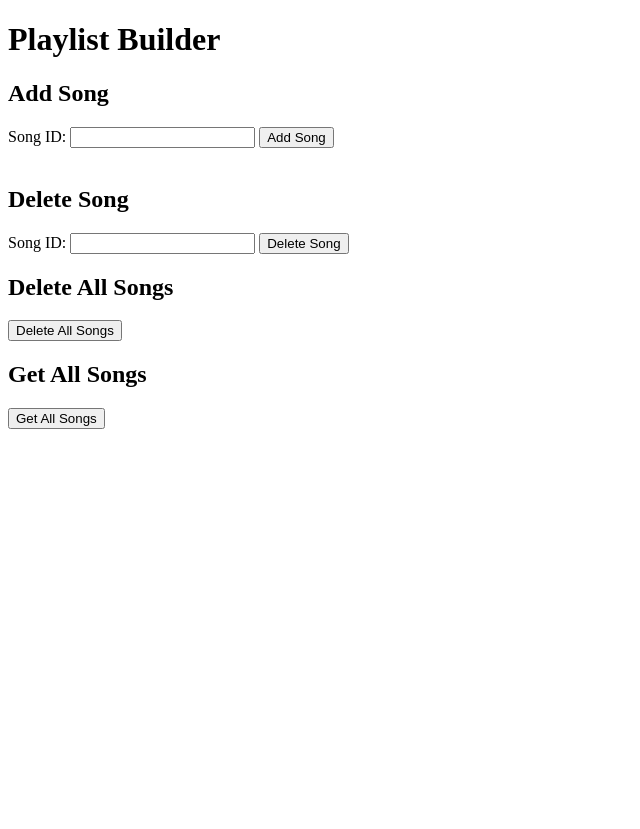
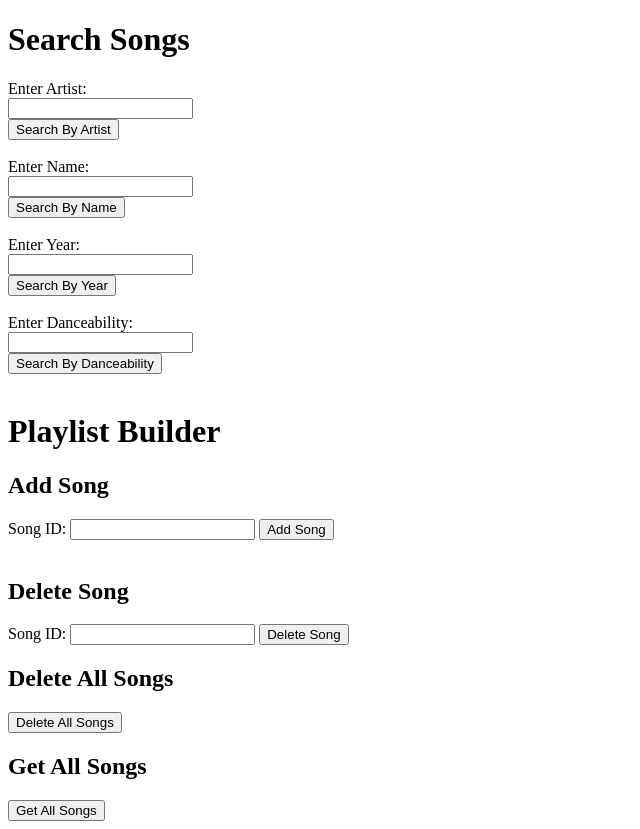
Before and after one commit to ganesh-0806/SongSearch, a Flask app: page /playlist/ in a window 1280 px wide. Shown: the whole page, without its empty margins (0-640 px from the left). Before the commit the page ends 429 px from the top, so only its background shows below. Run offline with Flask 3, Linux system fonts and the light colour scheme.

Commit message:
added song seach to user page

```diff
--- a/server/db.yml
+++ b/server/db.yml
@@ -1,3 +1,3 @@
 mongodb_name: 'testdb'
-host: '54.204.125.104'
+host: '34.207.191.168'
 port: '27017'
--- a/server/playlist.py
+++ b/server/playlist.py
@@ -8,7 +8,7 @@ playlist = Blueprint('playlist', __name__)
 def dashboard():
     return render_template('playlist.html')
 
-@playlist.route('/playlist/addSong', methods=['POST'])
+@playlist.route('/playlist/addSong/', methods=['POST'])
 def addSong():
     if request.method == 'POST':
         # Get the data from the form
@@ -27,6 +27,7 @@ def addSong():
             userCollection.update_one({'username': username}, {'$push': {'SongIDs': songID}})
         else:
             return jsonify({'message': 'Song not found'}), 404
+    return redirect(url_for('playlist.dashboard'))
 
 @playlist.route('/playlist/deleteSong/', methods=['POST'])
 def deleteSong():
@@ -48,6 +49,7 @@ def deleteSong():
 
         else:
             return jsonify({'message': 'Song not found'}), 404
+    return redirect(url_for('playlist.dashboard'))
 
 @playlist.route('/playlist/deleteAll/', methods=['POST'])
 def deleteAll():
@@ -64,6 +66,7 @@ def deleteAll():
         )
 
         return jsonify({'message': 'Songs Deletion successful'}), 200
+    return redirect(url_for('playlist.dashboard'))
 
 @playlist.route('/playlist/getSongs/', methods=['POST'])
 def getSongs():
@@ -76,5 +79,11 @@ def getSongs():
 
         user_document = userCollection.find_one({'username': username})
         song_ids = user_document.get('SongIDs', [])
-        songs = songsCollection.find({'SongID': {'$in': song_ids}})
-        return list(songs)
+        search_ids = []
+        for search in song_ids:
+            search_ids.append(search)
+        songs = songsCollection.find({'SongID': {'$in': search_ids}})
+        res = []
+        for song in songs:
+            res.append(str(song))
+        return res
--- a/server/templates/playlist.html
+++ b/server/templates/playlist.html
@@ -5,10 +5,45 @@
     <title>Playlist</title>
 </head>
 <body>
+  <h1>Search Songs</h1>
+  <div id="view">
+        <form action="/readbyartist" method="post">
+            <label for="view-song-artist">Enter Artist:</label>
+            </br>
+            <input type="text" id="view-song-artist" name="view-value-artist"/>
+            </br>
+            <button type=submit id="view-button-artist">Search By Artist</button>
+        </form>
+        </br>
+        <form action="/readbyname" method="post">
+            <label for="view-song-name">Enter Name:</label>
+            </br>
+            <input type="text" id="view-song-name" name="view-value-name"/>
+            </br>
+            <button type=submit id="view-button-name">Search By Name</button>
+        </form>
+        </br>
+        <form action="/readbyyear" method="post">
+            <label for="view-song-year">Enter Year:</label>
+            </br>
+            <input type="text" id="view-song-year" name="view-value-year"/>
+            </br>
+            <button type=submit id="view-button-year">Search By Year</button>
+        </form>
+        </br>
+        <form action="/readbydance" method="post">
+            <label for="view-song-dance">Enter Danceability:</label>
+            </br>
+            <input type="text" id="view-song-dance" name="view-value-dance"/>
+            </br>
+            <button type=submit id="view-button-dance">Search By Danceability</button>
+        </form>
+    </div>
+  </br>
   <h1>Playlist Builder</h1>
   <div id="add">
     <h2>Add Song</h2>
-    <form action="/addSong/" method="post">
+    <form action="/playlist/addSong/" method="post">
       <label for="add-song">Song ID:</label>
       <input type="text" id="add-song" name="add-song-value"/>
       <button type=submit id="add-song-button">Add Song</button>
@@ -17,7 +52,7 @@
   </br>
   <div id="delete">
     <h2>Delete Song</h2>
-    <form action="/deleteSong/" method="post">
+    <form action="/playlist/deleteSong/" method="post">
       <label for="delete-song">Song ID:</label>
       <input type="text" id="delete-song" name="delete-song-value"/>
       <button type=submit id="delete-song-button">Delete Song</button>
@@ -25,13 +60,13 @@
   </div>
   <div id="delete-all">
     <h2>Delete All Songs</h2>
-    <form action="/deleteAll/" method="post">
+    <form action="/playlist/deleteAll/" method="post">
       <button type=submit id="delete-all-button">Delete All Songs</button>
     </form>
   </div>
   <div id="get-all">
     <h2>Get All Songs</h2>
-    <form action="/getSongs/" method="post">
+    <form action="/playlist/getSongs/" method="post">
       <button type=submit id="get-all-button">Get All Songs</button>
     </form>
   </div>
```
Also changed, not shown: server/templates/home.html (+1 -33 lines).
